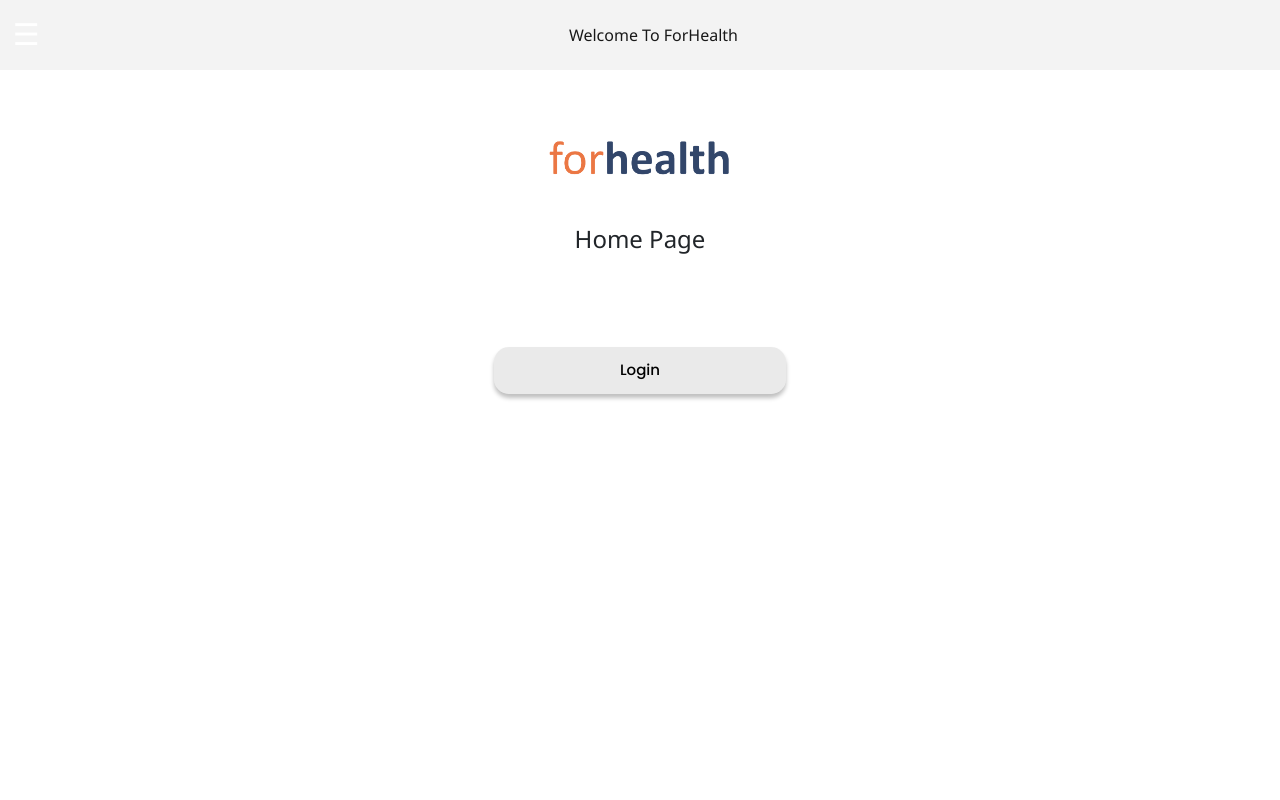
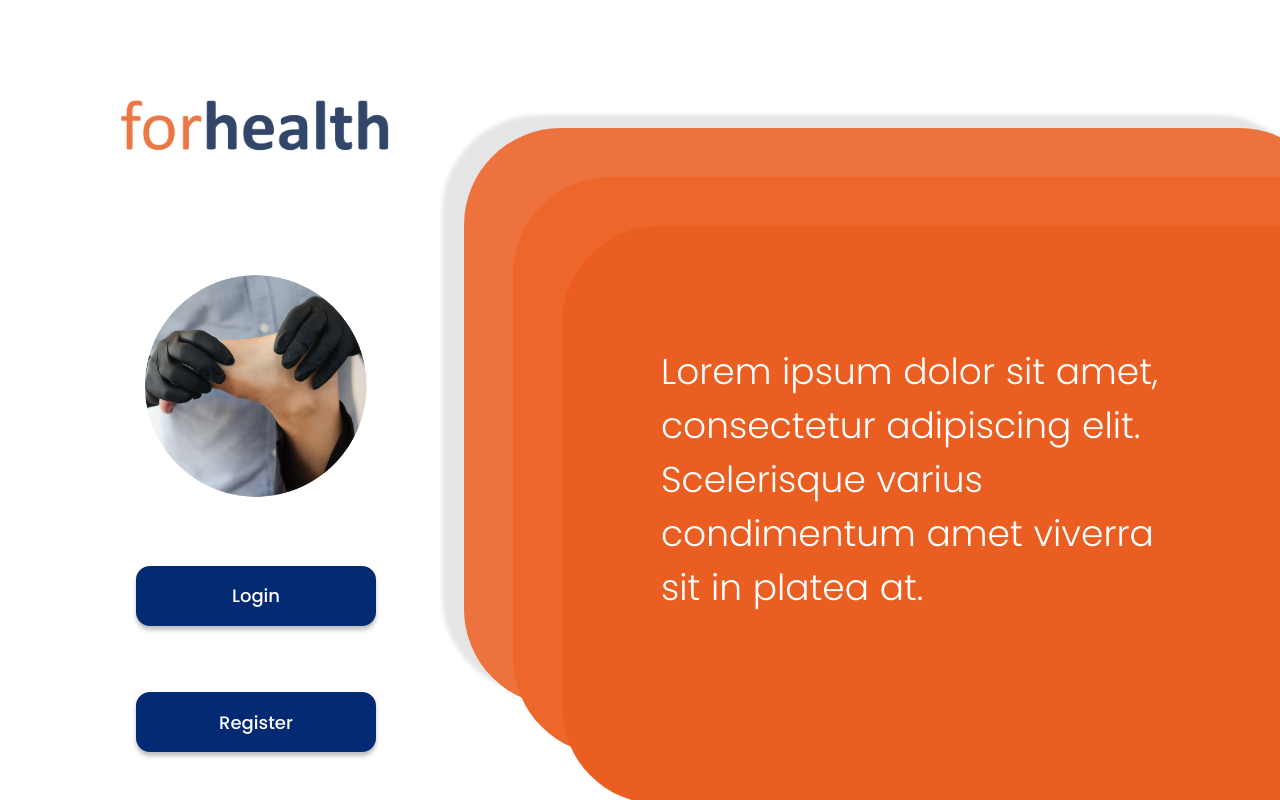
Before and after one commit to harsh21p/ForHealth-Web-Application, a Flask app: page / in a window 1280 px wide. Run offline with Flask 2, Linux system fonts and the light colour scheme; some libraries are stand-ins or nearby versions.

Commit message:
home page

```diff
--- a/static/css/form.css
+++ b/static/css/form.css
@@ -111,7 +111,6 @@ width: 73px;
 height: 21px;
 left: 451px;
 top: 389px;
-
 font-family: Poppins;
 font-style: normal;
 font-weight: normal;
--- /dev/null
+++ b/static/css/home.css
@@ -0,0 +1,86 @@
+.Loginbtn {
+  width: 240px;
+  height: 60px;
+  margin: auto;
+  font-family: Poppinsdark;
+  background: #042a73;
+  border-radius: 14px;
+  font-size: large;
+  margin-top: 13%;
+  color: white;
+  border: 2px solid #042a73;
+  box-shadow: 0px 4px 4px rgba(0, 0, 0, 0.25);
+}
+
+.div1 {
+  position: absolute;
+  width: 872px;
+  height: 578px;
+  left: 464px;
+  top: 128px;
+  background: #ee723d;
+  box-shadow: -22px -13px 4px rgba(0, 0, 0, 0.1);
+  border-radius: 97px;
+}
+.div2 {
+  position: absolute;
+  width: 872px;
+  height: 578px;
+  left: 49px;
+  top: 49px;
+  background: #ed672d;
+  border-radius: 97px;
+}
+.div3 {
+  position: absolute;
+  width: 872px;
+  height: 578px;
+  left: 49px;
+  top: 49px;
+  background: #eb5e22;
+  border-radius: 97px;
+}
+.ptag {
+  position: absolute;
+  width: 514px;
+  height: 348px;
+  left: 99px;
+  top: 119px;
+
+  font-family: Poppins;
+  font-style: normal;
+  font-weight: normal;
+  font-size: 36px;
+  line-height: 54px;
+
+  color: #ffffff;
+}
+
+@font-face {
+  font-family: Poppins;
+  src: url(fonts/Poppins-Light.woff);
+  font-style: normal;
+  font-weight: 500;
+  font-size: 36px;
+  line-height: 54px;
+}
+
+* {
+  font-family: Poppins;
+}
+
+@font-face {
+  font-family: Poppinsdark;
+  src: url(fonts/Poppins-Medium.woff);
+  font-style: normal;
+  font-weight: 500;
+  font-size: 36px;
+  line-height: 54px;
+}
+
+@font-face {
+  font-family: Poppinsbold;
+  src: url(fonts/Poppins-Bold.woff);
+  font-style: normal;
+  font-weight: 600;
+}
--- a/static/css/select.css
+++ b/static/css/select.css
@@ -41,8 +41,7 @@
   margin-left: 67%;
 }
 
-.button1
-{
+.button1 {
   width: 292.76px;
   height: 46.33px;
   left: 716.04px;
@@ -50,10 +49,9 @@
   background: rgba(196, 196, 196, 0.36);
   box-shadow: 0px 4px 4px rgba(0, 0, 0, 0.25);
   border-radius: 15px;
-    border-color: #BCBCBC33;
+  border-color: #bcbcbc33;
   border: 0px;
   margin-top: 3%;
-
 }
 
 .lname1 {
--- a/templates/home.html
+++ b/templates/home.html
@@ -1,61 +1,49 @@
 <html>
 
 <head>
-  <link rel="stylesheet" type="text/css" href="{{ url_for('static', filename='css/select.css') }}">
-  </link>
+  <link rel="stylesheet" href="{{ url_for('static', filename='css/home.css') }}">
   <link rel="stylesheet" href="{{ url_for('static', filename='css/bootstrap.min.css') }}">
   <link rel="stylesheet" href="{{ url_for('static', filename='css/w3.css') }}">
-  <link rel="stylesheet" href="{{ url_for('static', filename='css/navbar.css') }}">
   <script src="{{ url_for('static', filename='js/Supporting_docs/jquery.js') }}"></script>
   <script src="{{ url_for('static', filename='js/Supporting_docs/bootstrap.bundle.min.js') }}"></script>
 </head>
 <title>Home</title>
 
 <body>
-  <!-- drawer -->
+  <div style="float: left; width: 40%;">
+    <div>
+      <center><img src="{{ url_for('static', filename='images/logo.png') }}" alt="img"
+          style="width: 70%;margin-top: 12%;"></center>
+    </div>
+    <div>
+      <center><img src="{{ url_for('static', filename='images/photo1.png') }}" alt="img"
+          style="width: 45%;margin-top: 12%;">
+        <br>
+        <a href="login">
+          <button type="button" class="Loginbtn">Login</button></a>
+        <br>
+        <a href="signup">
+          <button class="Loginbtn">Register</button></a>
+      </center>
 
-  <div id="mySidenav" class="sidenav">
-    <a style="text-decoration: none;" href="javascript:void(0)" class="closebtn" onclick="closeNav()">&times;</a>
-    <div style=" margin:4%; opacity:100%">
-      <a style="text-decoration: none;" href="login">Login</a>
     </div>
-    <div style=" margin:4%;">
-      <a style="text-decoration: none;" href="signup">Signup</a>
-    </div>
-    <div style=" margin:4%;">
-      <a style="text-decoration: none;" href="/">Home</a>
+  </div>
+
+  <div style="float: right; width: 60%;">
+
+    <div class="div1">
+      <div class="div2">
+        <div class="div3">
+          <p class="ptag">
+            Lorem ipsum dolor sit amet, consectetur adipiscing elit. Scelerisque varius condimentum amet viverra sit in
+            platea at.
+          </p>
+        </div>
+      </div>
     </div>
 
   </div>
 
-  </div>
-
-  <!-- button of drawer -->
-  <!-- navbar -->
-  <div class="navbar">
-    <span style="transition: transform .2s;font-size:30px;cursor:pointer;color: white;"
-      onclick="openNav()">&#9776;</span>
-    <h6 name="username" style="text-align: center; margin:auto;">Welcome To ForHealth</h6>
-  </div>
-  <!-- drower+navbar -->
-  <div>
-    <br><br>
-    <center><img src="{{ url_for('static', filename='images/logo.png') }}" alt="Logo" height="100">
-      <h3>Home Page</h3>
-      <br><br>
-      <a href="login"><button type="button" class="button1">Login</button></a>
-    </center>
-  </div>
-  <script>
-    function openNav() {
-      document.getElementById("mySidenav").style.width = "350px";
-    }
-
-    function closeNav() {
-      document.getElementById("mySidenav").style.width = "0";
-    }
-  </script>
-
 </body>
 
 </html>
```
Also changed, not shown: templates/fourthpage.html (+0 -9 lines), templates/select.html (+6 -5 lines), static/images/photo1.png (added). Lines whose indentation alone changed are shown as unchanged.
